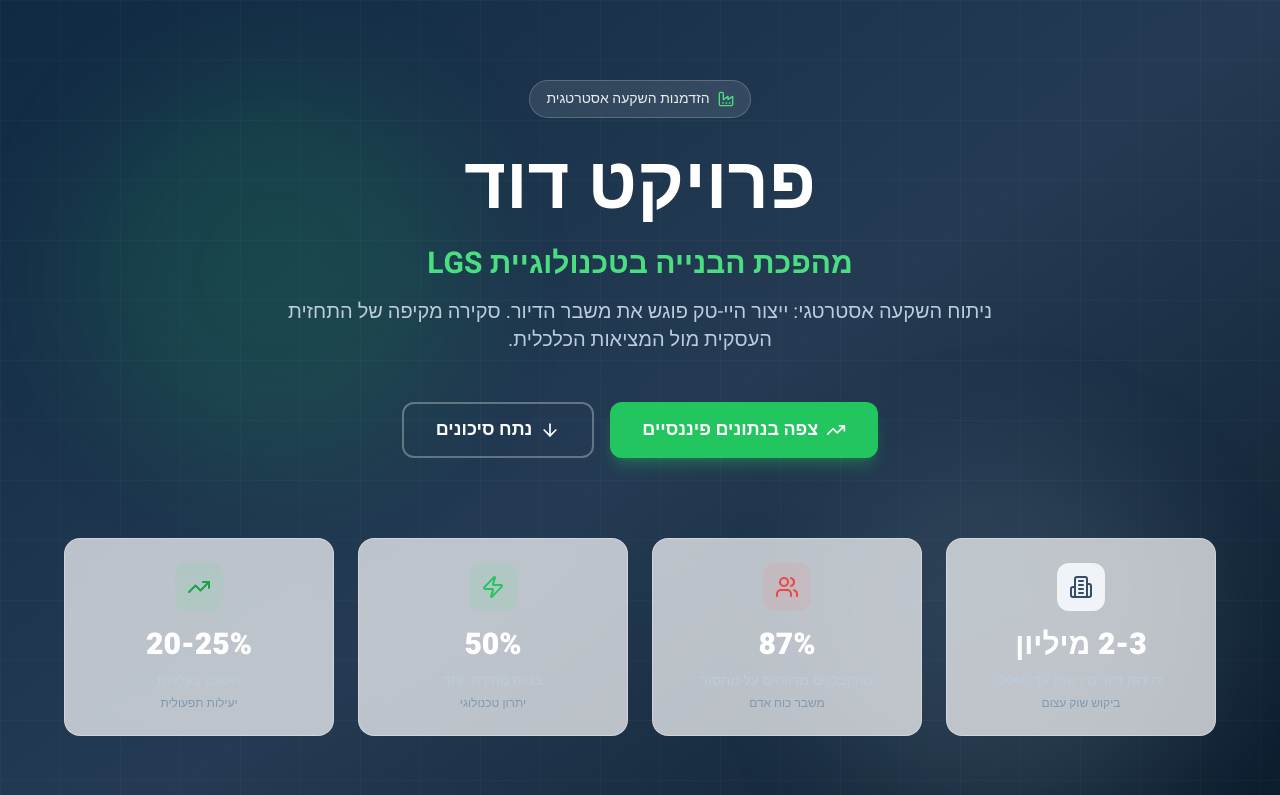
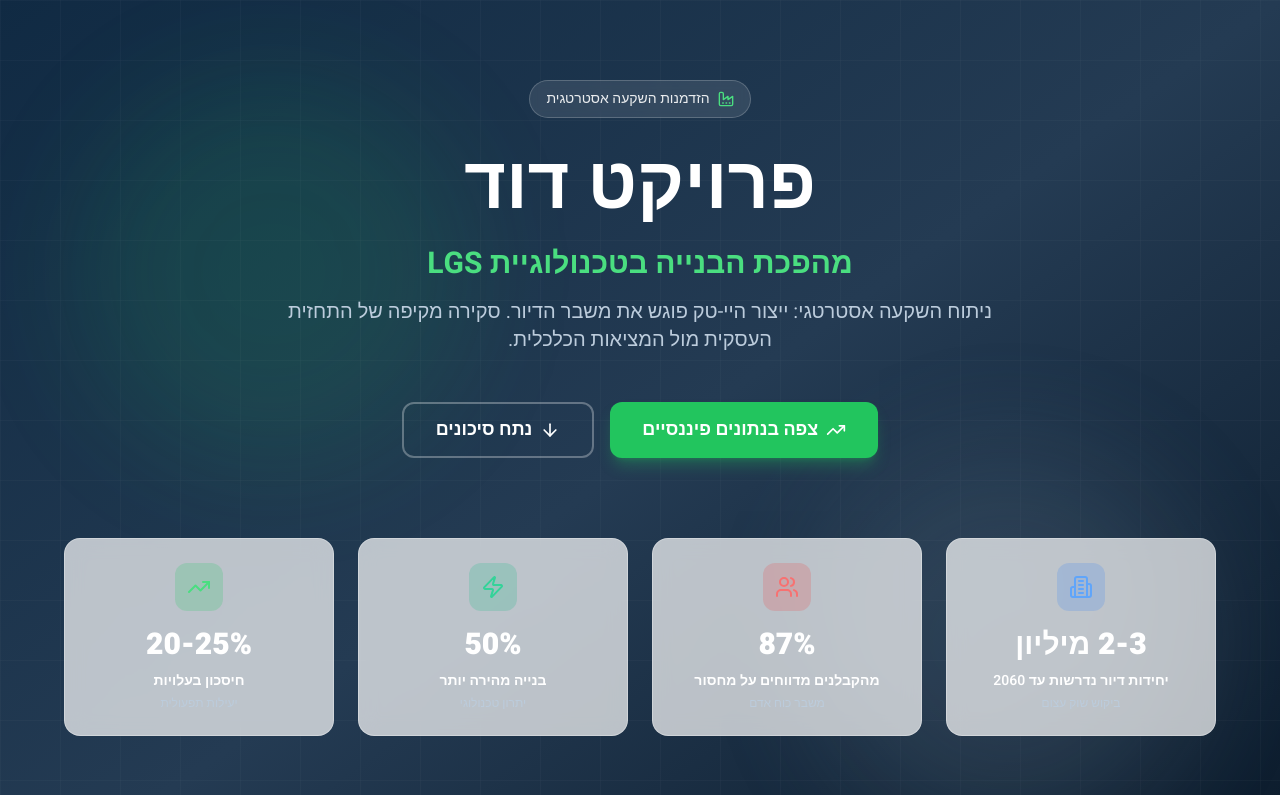
Before and after one commit to cea2025/david, a Next.js app: page / in a window 1280 px wide. Shown: the top 795 px of the page. Built offline with nearby package versions, Linux system fonts and the light colour scheme.

Commit message:
Fix: Improve text visibility on stat cards

```diff
--- a/components/HeroSection.tsx
+++ b/components/HeroSection.tsx
@@ -11,32 +11,32 @@ const stats = [
     value: '2-3 מיליון',
     label: 'יחידות דיור נדרשות עד 2060',
     subtext: 'ביקוש שוק עצום',
-    color: 'text-navy-700',
-    bgColor: 'bg-navy-50',
+    color: 'text-blue-400',
+    bgColor: 'bg-blue-500/20',
   },
   {
     icon: Users,
     value: '87%',
     label: 'מהקבלנים מדווחים על מחסור',
     subtext: 'משבר כוח אדם',
-    color: 'text-risk',
-    bgColor: 'bg-risk-light/10',
+    color: 'text-red-400',
+    bgColor: 'bg-red-500/20',
   },
   {
     icon: Zap,
     value: '50%',
     label: 'בנייה מהירה יותר',
     subtext: 'יתרון טכנולוגי',
-    color: 'text-profit',
-    bgColor: 'bg-profit-light/10',
+    color: 'text-emerald-400',
+    bgColor: 'bg-emerald-500/20',
   },
   {
     icon: TrendingUp,
     value: '20-25%',
     label: 'חיסכון בעלויות',
     subtext: 'יעילות תפעולית',
-    color: 'text-profit-dark',
-    bgColor: 'bg-profit-light/10',
+    color: 'text-green-400',
+    bgColor: 'bg-green-500/20',
   },
 ]
 
@@ -117,7 +117,7 @@ export function HeroSection({ onViewFinancials, onAnalyzeRisks }: HeroSectionPro
               key={stat.label}
               variant="glass"
               hover
-              className="animate-scale-in bg-white/5 backdrop-blur-lg border-white/10 hover:bg-white/10"
+              className="animate-scale-in bg-navy-800/80 backdrop-blur-lg border-navy-600/50 hover:bg-navy-700/80"
               style={{ animationDelay: `${(index + 4) * 100}ms` }}
             >
               <CardContent className="p-6 text-center">
@@ -127,10 +127,10 @@ export function HeroSection({ onViewFinancials, onAnalyzeRisks }: HeroSectionPro
                 <div className="text-3xl font-black text-white mb-2 count-up">
                   {stat.value}
                 </div>
-                <div className="text-sm font-medium text-navy-200 mb-1">
+                <div className="text-sm font-semibold text-white mb-1">
                   {stat.label}
                 </div>
-                <div className="text-xs text-navy-400">
+                <div className="text-xs text-navy-200 font-medium">
                   {stat.subtext}
                 </div>
               </CardContent>
```
